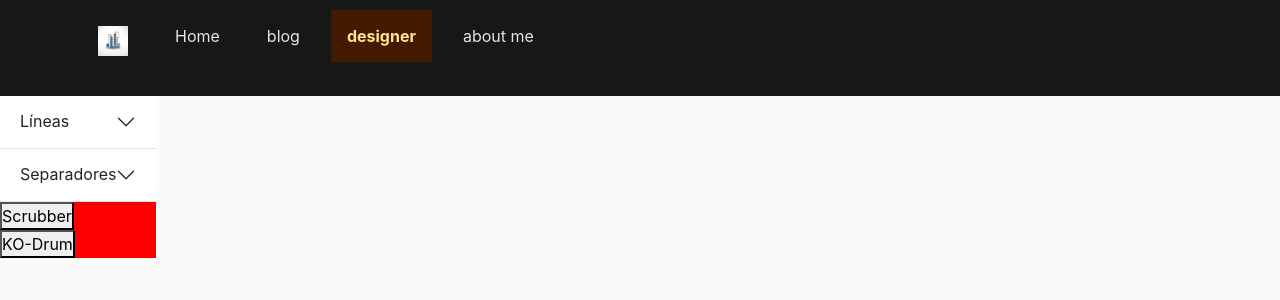
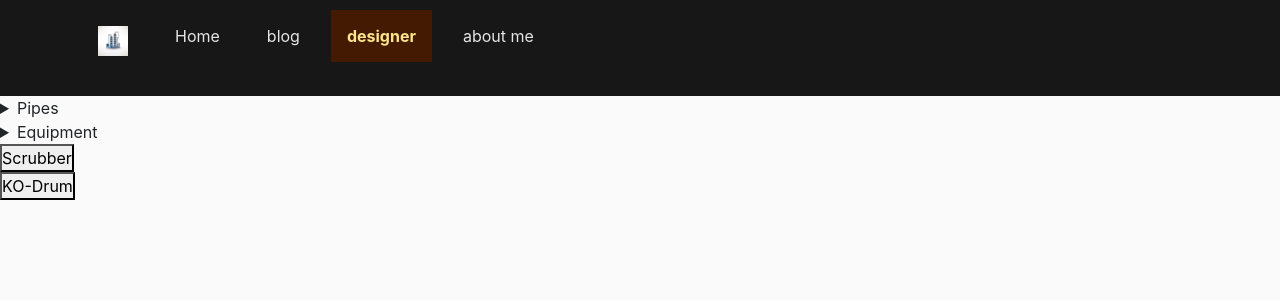
Before and after one commit to carlosfpj/equipment-designer, a React (Create React App) app in the folder frontend/: page /designer in a window 1280 px wide. Shown: the top 300 px of the page. Built offline with nearby package versions, Linux system fonts and the light colour scheme.

Commit message:
styling aside buttons

```diff
--- a/frontend/src/assets/styles/Designerpage.module.css
+++ b/frontend/src/assets/styles/Designerpage.module.css
@@ -11,5 +11,5 @@
 .aside {
   display: flex;
   flex-direction: column;
-  background-color: red;
+  width: 10vw;
 }
--- /dev/null
+++ b/frontend/src/assets/styles/asideButton/styles.module.css
@@ -0,0 +1,3 @@
+.button {
+  background-color: red;
+}
--- /dev/null
+++ b/frontend/src/components/AsideButton.tsx
@@ -0,0 +1,14 @@
+import styles from "../assets/styles/asideButton/styles.module.css"
+
+interface AsideButtonProps {
+  className?: string,
+  children?: string
+}
+
+const AsideButton = ({className, children}: AsideButtonProps) => {
+  return(
+    <button className={styles.button}>{children}</button>
+  )
+}
+
+export default AsideButton;
--- a/frontend/src/layouts/aside.tsx
+++ b/frontend/src/layouts/aside.tsx
@@ -1,47 +1,40 @@
-import { Button, Accordion } from "react-bootstrap";
 import { Link } from "react-router-dom";
+import AsideButton from "../components/AsideButton";
 
 const AsideLayout = ({ styles }: any) => {
+
   return (
     <aside className={styles.aside}>
-    <Accordion flush>
-      <Accordion.Item eventKey="0">
-        <Accordion.Header>Líneas</Accordion.Header>
-        <Accordion.Body className={styles.layoutColumn}>
+      <details>
+        <summary>Pipes</summary>
           <Link to="/designer/line/singlephase/liquid">
-            <Button>Una Fase Líquida</Button>
+            <AsideButton>Single-phase, liquid</AsideButton>
           </Link>
           <Link to="/designer/line/singlephase/gas">
-            <Button>Una Fase gaseosa</Button>
+            <button>Single-phase, gas.</button>
           </Link>
           <Link to="/designer/line/twophase">
-            <Button>Bifásica</Button>
+            <button>Two-phase.</button>
           </Link>
           <Link to="/designer/line/multiphase">
-            <Button>Multifásica</Button>
+            <button>Multi-phase.</button>
           </Link>
-        </Accordion.Body>
-      </Accordion.Item>
-      <Accordion.Item eventKey="1">
-        <Accordion.Header>Separadores</Accordion.Header>
-        <Accordion.Body className={styles.layoutColumn}>
+      </details>
+      <details>
+        <summary>Equipment</summary>
           <Link to="/designer/separator">
-            <Button>Bifásicos</Button>
+            <button>Two-phase Separators</button>
           </Link>
           <Link to="/designer/separator">
-            <Button>Trifásicos</Button>
+            <button>Three-phase Separators</button>
           </Link>
-        </Accordion.Body>
-      </Accordion.Item>
-      <div className={styles.layoutColumn}>
+      </details>
         <Link to="/designer/scrubber">
           <button>Scrubber</button>
         </Link>
         <Link to="/designer/kod">
-          <button>KO-Drum</button>
+            <button>KO-Drum</button>
         </Link>
-      </div>
-    </Accordion>
     </aside>
   )
 }
```
